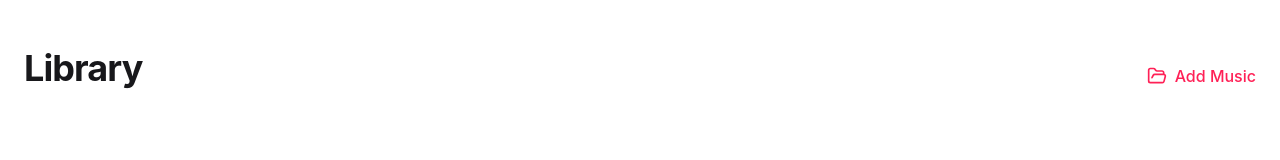
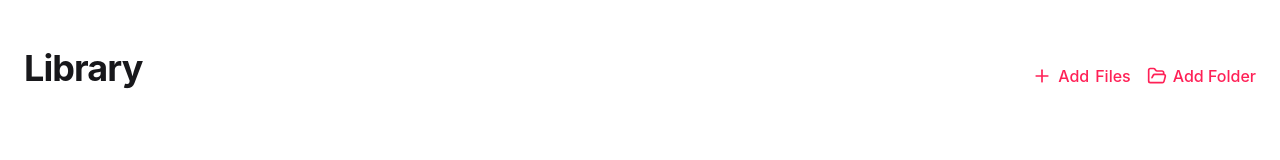
Before and after one commit to developer180527/music_player_pwa-, a React (Vite) app: page / in a window 1280 px wide. Shown: the top 160 px of the page. Built offline with nearby package versions, Linux system fonts and the light colour scheme.

Commit message:
feat(add song): Allow adding multiple audio file types
This commit expands the supported audio file formats to include .mp3, .m4a, .wav, .aac, .ogg, and .flac, in addition to existing webm support. This provides a more robust and user-friendly experience for importing music.

```diff
--- a/src/App.tsx
+++ b/src/App.tsx
@@ -5,7 +5,7 @@
 
 import React, { useState, useRef, useEffect } from 'react';
 import * as mm from 'music-metadata';
-import { Play, Pause, SkipForward, SkipBack, Music2, Search, Library, ChevronDown, FolderOpen, Settings } from 'lucide-react';
+import { Play, Pause, SkipForward, SkipBack, Music2, Search, Library, ChevronDown, FolderOpen, Settings, Plus } from 'lucide-react';
 import { motion, AnimatePresence } from 'motion/react';
 
 interface Song {
@@ -39,6 +39,7 @@ export default function App() {
 
   const audioRef = useRef<HTMLAudioElement | null>(null);
   const fileInputRef = useRef<HTMLInputElement>(null);
+  const folderInputRef = useRef<HTMLInputElement>(null);
 
   // Apply theme class
   useEffect(() => {
@@ -113,11 +114,18 @@ export default function App() {
   const handleFileSelect = async (e: React.ChangeEvent<HTMLInputElement>) => {
     if (!e.target.files) return;
 
-    const files = Array.from(e.target.files).filter(f =>
-      f.type.startsWith('audio/') ||
+    const files = Array.from(e.target.files).filter(f => {
+      const name = f.name.toLowerCase();
+      return f.type.startsWith('audio/') ||
              f.type === 'video/webm' ||
-      f.name.toLowerCase().endsWith('.webm')
-    );
+             name.endsWith('.webm') ||
+             name.endsWith('.mp3') ||
+             name.endsWith('.m4a') ||
+             name.endsWith('.wav') ||
+             name.endsWith('.aac') ||
+             name.endsWith('.ogg') ||
+             name.endsWith('.flac');
+    });
     const parsedSongs: Song[] = [];
 
     for (const file of files) {
@@ -210,21 +218,38 @@ export default function App() {
           <div className="space-y-8">
             <div className="flex justify-between items-end">
               <h1 className="text-4xl font-bold tracking-tight">Library</h1>
+              <div className="flex items-center gap-4">
                 <button
                   onClick={() => fileInputRef.current?.click()}
-                className="text-rose-500 font-medium flex items-center gap-2 hover:text-rose-600 dark:hover:text-rose-400 transition-colors"
+                  className="text-rose-500 font-medium flex items-center gap-1.5 hover:text-rose-600 dark:hover:text-rose-400 transition-colors"
+                >
+                  <Plus size={20} />
+                  <span className="hidden sm:inline">Add </span>Files
+                </button>
+                <button
+                  onClick={() => folderInputRef.current?.click()}
+                  className="hidden sm:flex text-rose-500 font-medium items-center gap-1.5 hover:text-rose-600 dark:hover:text-rose-400 transition-colors"
                 >
                   <FolderOpen size={20} />
-                Add Music
+                  Add Folder
                 </button>
-              {/* @ts-ignore - webkitdirectory is non-standard but widely supported */}
+              </div>
               <input
                 type="file"
                 ref={fileInputRef}
                 onChange={handleFileSelect}
                 className="hidden"
                 multiple
-                accept="audio/*,video/webm,.webm"
+                accept="audio/*,video/webm,.webm,.mp3,.wav,.m4a,.aac,.ogg,.flac"
+              />
+              {/* @ts-ignore - webkitdirectory is non-standard but widely supported */}
+              <input
+                type="file"
+                ref={folderInputRef}
+                onChange={handleFileSelect}
+                className="hidden"
+                multiple
+                accept="audio/*,video/webm,.webm,.mp3,.wav,.m4a,.aac,.ogg,.flac"
                 webkitdirectory="true"
               />
             </div>
```
Lines whose indentation alone changed are shown as unchanged.
